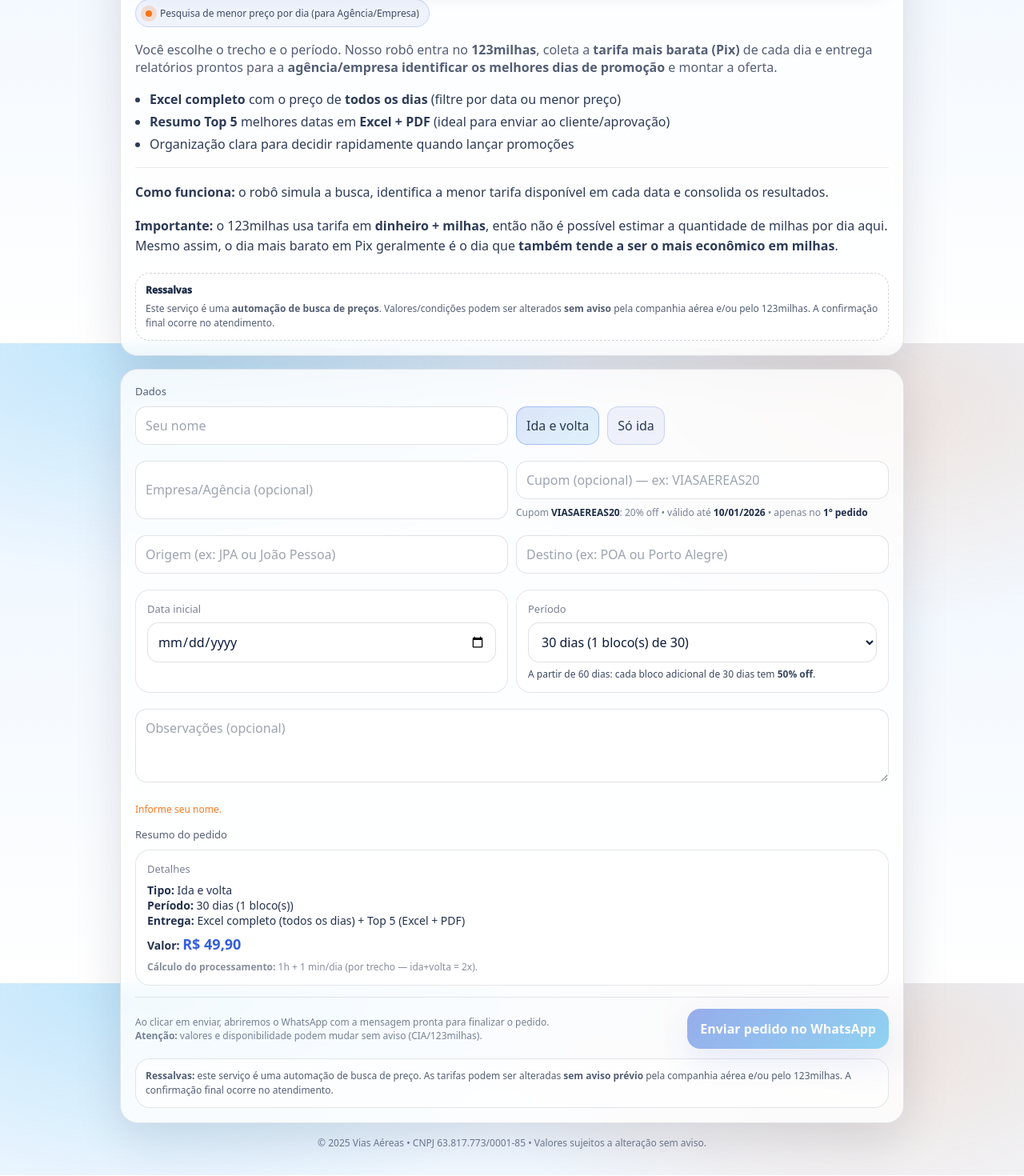
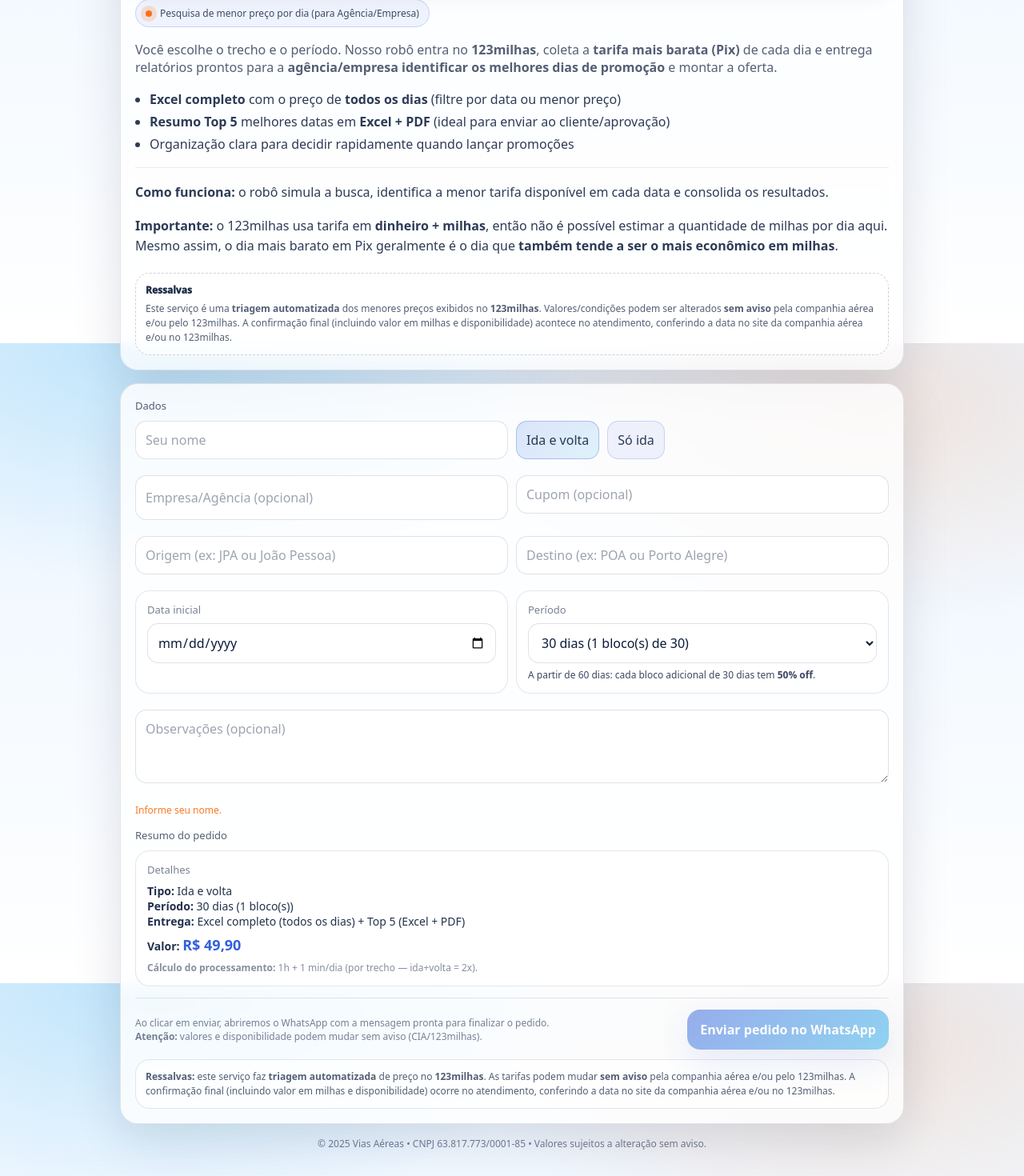
Before and after one commit to jephesson/vias-aereas-site, a Next.js app: page /bussola-aerea in a window 1280 px wide. Shown: the part 371-1841 px from the top of the page at 80% size. Built offline with nearby package versions, Linux system fonts and the light colour scheme.

Commit message:
Ajustes Bússola Aérea: cupom oculto + ressalvas + layout

```diff
--- a/src/app/bussola-aerea/page.tsx
+++ b/src/app/bussola-aerea/page.tsx
@@ -85,7 +85,7 @@
   const minToday = useMemo(() => todayISO(), []);
 
   const [nome, setNome] = useState("");
-  const [empresa, setEmpresa] = useState(""); // ✅ novo (opcional)
+  const [empresa, setEmpresa] = useState(""); // opcional
   const [origem, setOrigem] = useState("");
   const [destino, setDestino] = useState("");
   const [tipo, setTipo] = useState<TripType>("ida_volta");
@@ -117,19 +117,16 @@
   }
 
   const blocks = Math.max(1, Math.ceil(periodoDias / 30));
-
   const basePriceCents = calcPriceCents(tipo, periodoDias);
 
-  const promoStatus = useMemo(
-    () => getPromoStatus(cupom, promoUsed),
-    [cupom, promoUsed]
-  );
+  const promoStatus = useMemo(() => getPromoStatus(cupom, promoUsed), [cupom, promoUsed]);
   const promoApplied = promoStatus === "applied";
-  const discountCents = promoApplied
-    ? Math.round(basePriceCents * PROMO_DISCOUNT)
-    : 0;
+  const discountCents = promoApplied ? Math.round(basePriceCents * PROMO_DISCOUNT) : 0;
   const finalPriceCents = Math.max(0, basePriceCents - discountCents);
 
+  const priceLabel = fmtMoneyBR(finalPriceCents);
+
+  // (mantém cálculo interno p/ WhatsApp/operacional)
   const etaMinutes = calcEtaMinutes(tipo, periodoDias);
   const etaLabel = fmtDurationPT(etaMinutes);
 
@@ -137,8 +134,7 @@
     if (!nome.trim()) return "Informe seu nome.";
     if (!origem.trim() || !destino.trim()) return "Informe origem e destino.";
     if (!dataInicial) return "Escolha a data inicial.";
-    if (periodoDias < 30 || periodoDias > 180)
-      return "Escolha entre 30 e 180 dias.";
+    if (periodoDias < 30 || periodoDias > 180) return "Escolha entre 30 e 180 dias.";
     return "";
   }, [nome, origem, destino, dataInicial, periodoDias]);
 
@@ -146,48 +142,39 @@
 
   function promoHint() {
     if (promoStatus === "idle") return null;
-    if (promoStatus === "invalid")
+
+    if (promoStatus === "invalid") {
+      return <span className="va-inlineBadge va-inlineBadge--warn">Cupom inválido.</span>;
+    }
+    if (promoStatus === "expired") {
       return (
         <span className="va-inlineBadge va-inlineBadge--warn">
-          Cupom inválido.
+          Cupom expirado (até {PROMO_END_LABEL}).
         </span>
       );
-    if (promoStatus === "expired")
-      return (
-        <span className="va-inlineBadge va-inlineBadge--warn">
-          Cupom expirado (válido até {PROMO_END_LABEL}).
-        </span>
-      );
-    if (promoStatus === "used")
+    }
+    if (promoStatus === "used") {
       return (
         <span className="va-inlineBadge va-inlineBadge--warn">
           Cupom já usado neste navegador (somente 1º pedido).
         </span>
       );
-    return (
-      <span className="va-inlineBadge va-inlineBadge--ok">
-        Cupom aplicado ✅ (-20%)
-      </span>
-    );
+    }
+    return <span className="va-inlineBadge va-inlineBadge--ok">Desconto aplicado ✅ (-20%)</span>;
   }
 
   function buildMessage() {
-    const legsTxt =
-      tipo === "ida_volta" ? "2 trechos (ida + volta)" : "1 trecho (só ida)";
+    const legsTxt = tipo === "ida_volta" ? "2 trechos (ida + volta)" : "1 trecho (só ida)";
 
     const linhas: Array<string | null> = [
       "🧭 *Bússola Aérea — Pedido de pesquisa (Agência/Empresa)*",
       "",
-      "🤖 Robô de busca no 123milhas: menor preço (Pix) por dia + relatórios para decisão de promoções e cotação.",
+      "🤖 Triagem automática no 123milhas: menor preço (Pix) por dia + relatórios para decisão de promoções/cotação.",
       "",
       `👤 *Nome:* ${nome.trim()}`,
       empresa.trim() ? `🏢 *Empresa/Agência:* ${empresa.trim()}` : null,
       `✈️ *Trecho:* ${origem.trim()} → ${destino.trim()}`,
-      `🧾 *Tipo:* ${
-        tipo === "ida_volta"
-          ? "Ida e volta (inclui trecho inverso)"
-          : "Só ida"
-      }`,
+      `🧾 *Tipo:* ${tipo === "ida_volta" ? "Ida e volta (inclui trecho inverso)" : "Só ida"}`,
       `📅 *Data inicial:* ${isoToBR(dataInicial)}`,
       `🗓️ *Período:* ${periodoDias} dias (${blocks} bloco(s) de 30)`,
       `🧭 *Processamento:* ${legsTxt}`,
@@ -196,15 +183,15 @@
       "• Excel completo com *todos os dias* (com filtros por data e por preço)",
       "• Resumo *Top 5 melhores datas* em *Excel + PDF*",
       "",
-      promoApplied ? `🎟️ *Cupom:* ${PROMO_CODE} (-20%)` : null,
+      promoApplied ? `🎟️ *Cupom:* aplicado (-20%)` : null,
       promoApplied ? `💳 *Subtotal:* ${fmtMoneyBR(basePriceCents)}` : null,
       promoApplied ? `💸 *Desconto:* -${fmtMoneyBR(discountCents)}` : null,
       `💰 *Total:* ${fmtMoneyBR(finalPriceCents)}`,
       `⏱️ *Prazo estimado:* ${etaLabel} (após confirmação do funcionário)`,
       obs.trim() ? `📝 *Obs:* ${obs.trim()}` : null,
       "",
-      "⚠️ *Ressalvas:* este serviço é uma automação de busca de preço. Valores/condições podem mudar a qualquer momento sem aviso pela companhia aérea ou pelo 123milhas.",
-      "✅ A confirmação final do valor e disponibilidade acontece no atendimento.",
+      "⚠️ *Ressalvas:* este serviço faz *triagem automática* dos menores preços exibidos no 123milhas. Valores/condições podem mudar sem aviso pela companhia aérea e/ou pelo 123milhas.",
+      "✅ A confirmação final (disponibilidade e valor em milhas) ocorre no atendimento, conferindo a data no site da companhia aérea e/ou no 123milhas.",
       "",
       `Vias Aéreas • CNPJ ${CNPJ}`,
     ];
@@ -223,13 +210,11 @@
 
   function openWhats() {
     const msg = buildMessage();
-    const url = `https://wa.me/${WHATSAPP_NUMBER}?text=${encodeURIComponent(
-      msg
-    )}`;
+    const url = `https://wa.me/${WHATSAPP_NUMBER}?text=${encodeURIComponent(msg)}`;
     const win = window.open(url, "_blank");
 
     if (win) {
-      if (promoApplied) markPromoUsed(); // ✅ cupom só 1x (neste navegador)
+      if (promoApplied) markPromoUsed();
 
       showToast({
         title: "WhatsApp aberto ✅",
@@ -245,7 +230,6 @@
 
   return (
     <main className="va-bg">
-      {/* ✅ Toast */}
       {toast ? (
         <div className="va-toast-wrap" role="status" aria-live="polite">
           <div className="va-toast">
@@ -253,12 +237,7 @@
               <strong>{toast.title}</strong>
               {toast.desc ? <small>{toast.desc}</small> : null}
             </div>
-            <button
-              type="button"
-              className="va-toast-x"
-              aria-label="Fechar"
-              onClick={() => setToast(null)}
-            >
+            <button type="button" className="va-toast-x" aria-label="Fechar" onClick={() => setToast(null)}>
               ×
             </button>
           </div>
@@ -267,71 +246,53 @@
 
       <div className="va-shell">
         <header className="va-header">
-          {/* ✅ HERO: logo em cima + conteúdo embaixo */}
           <div className="va-brand va-brand--hero">
             <div className="va-brandMedia">
               <div className="va-logoCard">
-                <img
-                  src={BUSSOLA_LOGO}
-                  alt="Logo Bússola Aérea"
-                  className="va-logoFill"
-                />
+                <img src={BUSSOLA_LOGO} alt="Logo Bússola Aérea" className="va-logoFill" />
               </div>
             </div>
 
             <div className="va-heroContent">
               <div className="va-pill">
-                <span className="va-dot" /> Pesquisa de menor preço por dia (para
-                Agência/Empresa)
+                <span className="va-dot" /> Pesquisa de menor preço por dia (para Agência/Empresa)
               </div>
 
               <p className="va-subtitle" style={{ marginTop: 10 }}>
-                Você escolhe o trecho e o período. Nosso robô entra no{" "}
-                <b>123milhas</b>, coleta a <b>tarifa mais barata (Pix)</b> de cada
-                dia e entrega relatórios prontos para a{" "}
-                <b>agência/empresa identificar os melhores dias de promoção</b> e
-                montar a oferta.
+                Você escolhe o trecho e o período. Nosso robô entra no <b>123milhas</b>, coleta a{" "}
+                <b>tarifa mais barata (Pix)</b> de cada dia e entrega relatórios prontos para a{" "}
+                <b>agência/empresa identificar os melhores dias de promoção</b> e montar a oferta.
               </p>
 
               <ul className="va-list" style={{ marginTop: 10 }}>
                 <li>
-                  <b>Excel completo</b> com o preço de <b>todos os dias</b>{" "}
-                  (filtre por data ou menor preço)
+                  <b>Excel completo</b> com o preço de <b>todos os dias</b> (filtre por data ou menor preço)
                 </li>
                 <li>
-                  <b>Resumo Top 5</b> melhores datas em <b>Excel + PDF</b> (ideal
-                  para enviar ao cliente/aprovação)
+                  <b>Resumo Top 5</b> melhores datas em <b>Excel + PDF</b> (ideal para enviar ao cliente/aprovação)
                 </li>
-                <li>
-                  Organização clara para decidir rapidamente quando lançar
-                  promoções
-                </li>
+                <li>Organização clara para decidir rapidamente quando lançar promoções</li>
               </ul>
 
               <div className="va-divider" />
 
               <p className="va-text">
-                <b>Como funciona:</b> o robô simula a busca, identifica a menor
-                tarifa disponível em cada data e consolida os resultados.
+                <b>Como funciona:</b> o robô simula a busca, identifica a menor tarifa disponível em cada data e consolida os resultados.
               </p>
 
               <p className="va-text" style={{ marginTop: 8 }}>
-                <b>Importante:</b> o 123milhas usa tarifa em{" "}
-                <b>dinheiro + milhas</b>, então não é possível estimar a
-                quantidade de milhas por dia aqui. Mesmo assim, o dia mais barato
-                em Pix geralmente é o dia que{" "}
+                <b>Importante:</b> o 123milhas usa tarifa em <b>dinheiro + milhas</b>, então não é possível estimar a
+                quantidade de milhas por dia aqui. Mesmo assim, o dia mais barato em Pix geralmente é o dia que{" "}
                 <b>também tende a ser o mais econômico em milhas</b>.
               </p>
-
-              {/* ✅ REMOVIDO do topo: "Prazo estimado" e "Cálculo" (fica só no cálculo lá embaixo) */}
 
               <div className="va-disclaimerCard" style={{ marginTop: 12 }}>
                 <div className="va-disclaimerTitle">Ressalvas</div>
                 <p className="va-disclaimer">
-                  Este serviço é uma <b>automação de busca de preços</b>.
-                  Valores/condições podem ser alterados <b>sem aviso</b> pela
-                  companhia aérea e/ou pelo 123milhas. A confirmação final ocorre
-                  no atendimento.
+                  Este serviço é uma <b>triagem automatizada</b> dos menores preços exibidos no <b>123milhas</b>.
+                  Valores/condições podem ser alterados <b>sem aviso</b> pela companhia aérea e/ou pelo 123milhas.{" "}
+                  A confirmação final (incluindo valor em milhas e disponibilidade) acontece no atendimento,{" "}
+                  conferindo a data no site da companhia aérea e/ou no 123milhas.
                 </p>
               </div>
             </div>
@@ -350,34 +311,19 @@
               <div className="va-label">Dados</div>
 
               <div className="va-grid2">
-                <input
-                  className="va-input"
-                  value={nome}
-                  onChange={(e) => setNome(e.target.value)}
-                  placeholder="Seu nome"
-                />
+                <input className="va-input" value={nome} onChange={(e) => setNome(e.target.value)} placeholder="Seu nome" />
 
                 <div className="va-row">
-                  <button
-                    type="button"
-                    onClick={() => setTipo("ida_volta")}
-                    className={`va-chip ${
-                      tipo === "ida_volta" ? "va-chip--on" : ""
-                    }`}
-                  >
+                  <button type="button" onClick={() => setTipo("ida_volta")} className={`va-chip ${tipo === "ida_volta" ? "va-chip--on" : ""}`}>
                     Ida e volta
                   </button>
-                  <button
-                    type="button"
-                    onClick={() => setTipo("ida")}
-                    className={`va-chip ${tipo === "ida" ? "va-chip--on" : ""}`}
-                  >
+                  <button type="button" onClick={() => setTipo("ida")} className={`va-chip ${tipo === "ida" ? "va-chip--on" : ""}`}>
                     Só ida
                   </button>
                 </div>
               </div>
 
-              {/* ✅ Empresa/Agência + Cupom */}
+              {/* Empresa/Agência + Cupom */}
               <div className="va-grid2" style={{ marginTop: 10 }}>
                 <input
                   className="va-input"
@@ -391,53 +337,27 @@
                     className="va-input"
                     value={cupom}
                     onChange={(e) => setCupom(e.target.value)}
-                    placeholder={`Cupom (opcional) — ex: ${PROMO_CODE}`}
+                    placeholder="Cupom (opcional)"
                     autoCapitalize="characters"
                   />
-                  <div className="va-promoHintRow">
-                    {promoHint()}
-                    <span className="va-promoSub">
-                      Cupom <b>{PROMO_CODE}</b>: 20% off • válido até{" "}
-                      <b>{PROMO_END_LABEL}</b> • apenas no <b>1º pedido</b>
-                    </span>
-                  </div>
+                  <div className="va-promoHintRow">{promoHint()}</div>
                 </div>
               </div>
 
               <div className="va-grid2" style={{ marginTop: 10 }}>
-                <input
-                  className="va-input"
-                  value={origem}
-                  onChange={(e) => setOrigem(e.target.value)}
-                  placeholder="Origem (ex: JPA ou João Pessoa)"
-                />
-                <input
-                  className="va-input"
-                  value={destino}
-                  onChange={(e) => setDestino(e.target.value)}
-                  placeholder="Destino (ex: POA ou Porto Alegre)"
-                />
+                <input className="va-input" value={origem} onChange={(e) => setOrigem(e.target.value)} placeholder="Origem (ex: JPA ou João Pessoa)" />
+                <input className="va-input" value={destino} onChange={(e) => setDestino(e.target.value)} placeholder="Destino (ex: POA ou Porto Alegre)" />
               </div>
 
               <div className="va-grid2" style={{ marginTop: 10 }}>
                 <div className="va-box">
                   <div className="va-boxTitle">Data inicial</div>
-                  <input
-                    className="va-input"
-                    type="date"
-                    min={minToday}
-                    value={dataInicial}
-                    onChange={(e) => setDataInicial(e.target.value)}
-                  />
+                  <input className="va-input" type="date" min={minToday} value={dataInicial} onChange={(e) => setDataInicial(e.target.value)} />
                 </div>
 
                 <div className="va-box">
                   <div className="va-boxTitle">Período</div>
-                  <select
-                    className="va-input"
-                    value={periodoDias}
-                    onChange={(e) => setPeriodoDias(Number(e.target.value))}
-                  >
+                  <select className="va-input" value={periodoDias} onChange={(e) => setPeriodoDias(Number(e.target.value))}>
                     {[30, 60, 90, 120, 150, 180].map((d) => (
                       <option key={d} value={d}>
                         {d} dias ({d / 30} bloco(s) de 30)
@@ -446,33 +366,16 @@
                   </select>
 
                   <div style={{ fontSize: 12, opacity: 0.8, marginTop: 6 }}>
-                    A partir de 60 dias: cada bloco adicional de 30 dias tem{" "}
-                    <b>50% off</b>.
+                    A partir de 60 dias: cada bloco adicional de 30 dias tem <b>50% off</b>.
                   </div>
                 </div>
               </div>
 
               <div style={{ marginTop: 10 }}>
-                <textarea
-                  className="va-input"
-                  rows={3}
-                  value={obs}
-                  onChange={(e) => setObs(e.target.value)}
-                  placeholder="Observações (opcional)"
-                />
+                <textarea className="va-input" rows={3} value={obs} onChange={(e) => setObs(e.target.value)} placeholder="Observações (opcional)" />
               </div>
 
-              {error ? (
-                <div
-                  style={{
-                    marginTop: 10,
-                    fontSize: 12,
-                    color: "rgba(249,115,22,.95)",
-                  }}
-                >
-                  {error}
-                </div>
-              ) : null}
+              {error ? <div style={{ marginTop: 10, fontSize: 12, color: "rgba(249,115,22,.95)" }}>{error}</div> : null}
             </section>
 
             <section className="va-section">
@@ -481,97 +384,56 @@
                 <div className="va-boxTitle">Detalhes</div>
 
                 <div style={{ fontSize: 14, opacity: 0.9, marginTop: 6 }}>
-                  <b>Tipo:</b>{" "}
-                  {tipo === "ida_volta" ? "Ida e volta" : "Só ida"} <br />
+                  <b>Tipo:</b> {tipo === "ida_volta" ? "Ida e volta" : "Só ida"} <br />
                   <b>Período:</b> {periodoDias} dias ({blocks} bloco(s)) <br />
-                  <b>Entrega:</b> Excel completo (todos os dias) + Top 5 (Excel +
-                  PDF) <br />
+                  <b>Entrega:</b> Excel completo (todos os dias) + Top 5 (Excel + PDF) <br />
 
                   <div style={{ marginTop: 8 }}>
                     <b>Valor:</b>{" "}
                     {promoApplied ? (
                       <span className="va-priceRow">
-                        <span className="va-oldPrice">
-                          {fmtMoneyBR(basePriceCents)}
-                        </span>
-                        <span className="va-priceNow">
-                          {fmtMoneyBR(finalPriceCents)}
-                        </span>
-                        <span className="va-inlineBadge va-inlineBadge--ok">
-                          -20% cupom
-                        </span>
+                        <span className="va-oldPrice">{fmtMoneyBR(basePriceCents)}</span>
+                        <span className="va-priceNow">{fmtMoneyBR(finalPriceCents)}</span>
+                        <span className="va-inlineBadge va-inlineBadge--ok">-20%</span>
                       </span>
                     ) : (
-                      <span
-                        style={{
-                          fontSize: 18,
-                          fontWeight: 900,
-                          color: "var(--blue)",
-                        }}
-                      >
-                        {fmtMoneyBR(finalPriceCents)}
-                      </span>
+                      <span style={{ fontSize: 18, fontWeight: 900, color: "var(--blue)" }}>{priceLabel}</span>
                     )}
                   </div>
 
-                  {/* ✅ REMOVIDO aqui também: "Prazo estimado" (fica só no cálculo abaixo) */}
-
-                  <div
-                    style={{
-                      fontSize: 12,
-                      color: "var(--muted2)",
-                      marginTop: 8,
-                    }}
-                  >
-                    <b>Cálculo do processamento:</b> 1h + 1 min/dia{" "}
-                    {tipo === "ida_volta"
-                      ? "(por trecho — ida+volta = 2x)"
-                      : ""}
-                    . <span style={{ marginLeft: 6 }}>{/* opcional */}</span>
+                  <div style={{ fontSize: 12, color: "var(--muted2)", marginTop: 8 }}>
+                    <b>Cálculo do processamento:</b> 1h + 1 min/dia {tipo === "ida_volta" ? "(por trecho — ida+volta = 2x)" : ""}.
                   </div>
 
-                  {/* (se você quiser continuar calculando por trás) */}
-                  <div style={{ display: "none" }}>
-                    {etaLabel}
-                  </div>
+                  {/* mantido só “por trás” */}
+                  <div style={{ display: "none" }}>{etaLabel}</div>
                 </div>
               </div>
             </section>
 
             <div className="va-footer">
               <div className="va-note">
-                Ao clicar em enviar, abriremos o WhatsApp com a mensagem pronta
-                para finalizar o pedido. <br />
-                <b>Atenção:</b> valores e disponibilidade podem mudar sem aviso
-                (CIA/123milhas).
+                Ao clicar em enviar, abriremos o WhatsApp com a mensagem pronta para finalizar o pedido. <br />
+                <b>Atenção:</b> valores e disponibilidade podem mudar sem aviso (CIA/123milhas).
               </div>
 
-              <button
-                type="submit"
-                disabled={!canSubmit}
-                className={`va-cta va-cta--pulse ${
-                  canSubmit ? "" : "va-cta--off"
-                }`}
-              >
+              <button type="submit" disabled={!canSubmit} className={`va-cta va-cta--pulse ${canSubmit ? "" : "va-cta--off"}`}>
                 Enviar pedido no WhatsApp
               </button>
             </div>
 
-            {/* ✅ rodapé do form com ressalvas */}
             <div className="va-formDisclaimer">
               <p className="va-disclaimer" style={{ margin: 0 }}>
-                <b>Ressalvas:</b> este serviço é uma automação de busca de preço.
-                As tarifas podem ser alteradas <b>sem aviso prévio</b> pela
-                companhia aérea e/ou pelo 123milhas. A confirmação final ocorre
-                no atendimento.
+                <b>Ressalvas:</b> este serviço faz <b>triagem automatizada</b> de preço no <b>123milhas</b>. As tarifas podem mudar{" "}
+                <b>sem aviso</b> pela companhia aérea e/ou pelo 123milhas. A confirmação final (incluindo valor em milhas e disponibilidade)
+                ocorre no atendimento, conferindo a data no site da companhia aérea e/ou no 123milhas.
               </p>
             </div>
           </form>
         </section>
 
         <footer className="va-copy">
-          © {new Date().getFullYear()} Vias Aéreas • CNPJ {CNPJ} • Valores
-          sujeitos a alteração sem aviso.
+          © {new Date().getFullYear()} Vias Aéreas • CNPJ {CNPJ} • Valores sujeitos a alteração sem aviso.
         </footer>
       </div>
     </main>
```
